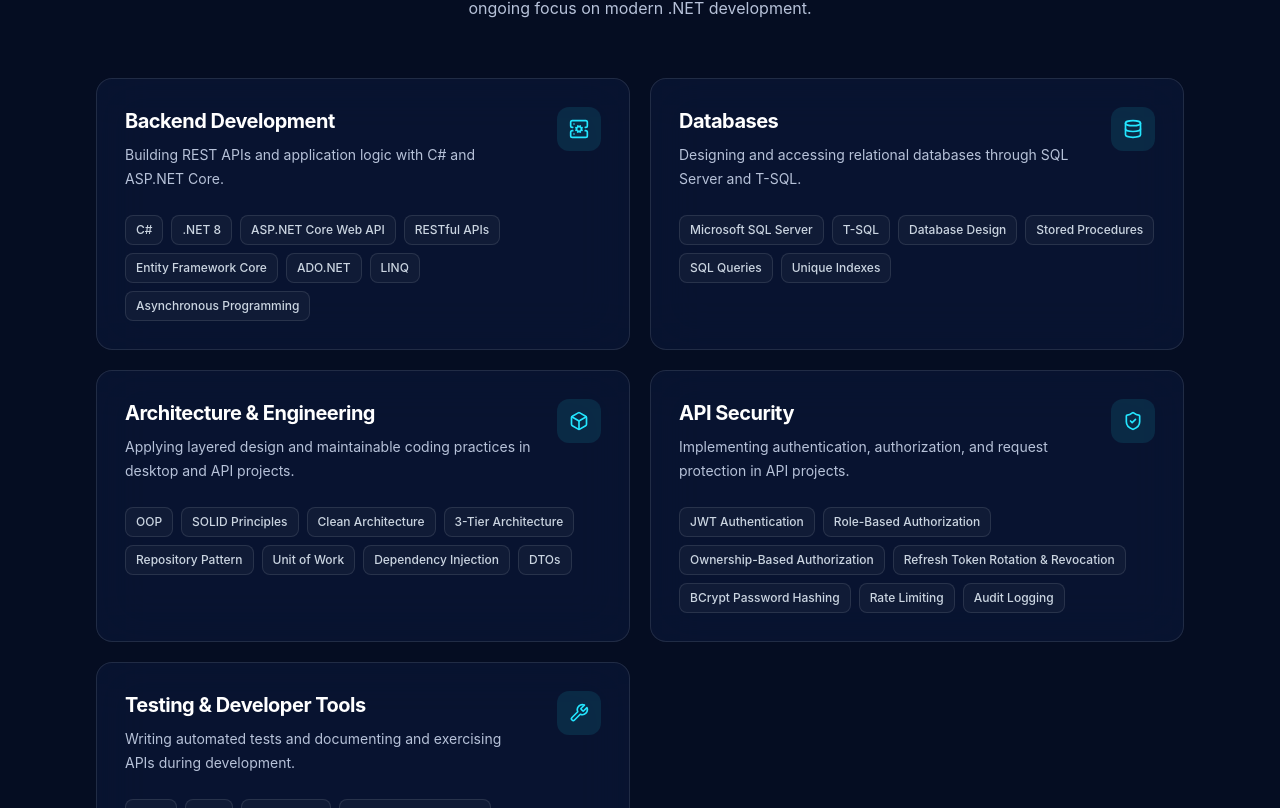
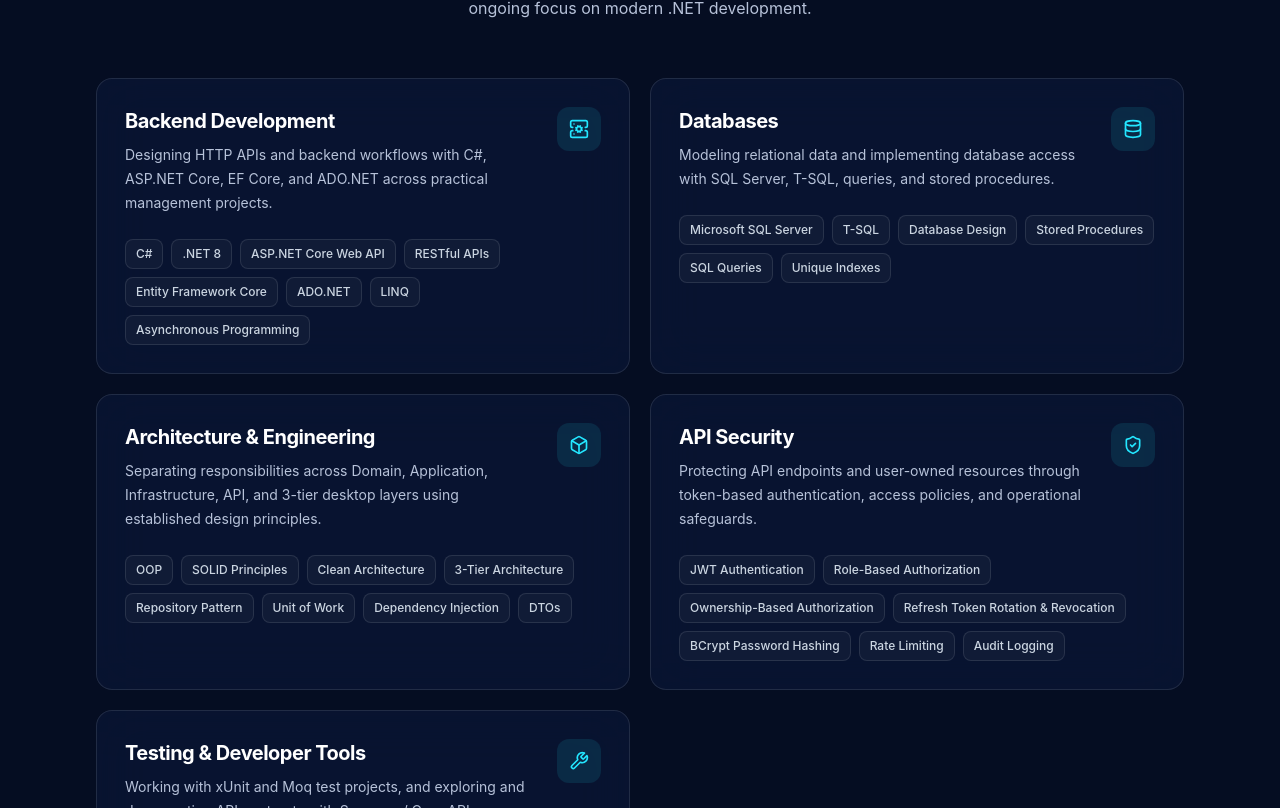
Before and after one commit to Albarafahed/my_website, a Next.js app: page / in a window 1280 px wide. Shown: the part 1852-2660 px from the top of the page. Built offline with nearby package versions, Linux system fonts and the light colour scheme.

Commit message:
Clarify practical backend skill descriptions

```diff
--- a/data/skills.ts
+++ b/data/skills.ts
@@ -10,31 +10,31 @@ export interface SkillGroup {
 export const skillGroups: SkillGroup[] = [
   {
     title: "Backend Development",
-    description: "Building REST APIs and application logic with C# and ASP.NET Core.",
+    description: "Designing HTTP APIs and backend workflows with C#, ASP.NET Core, EF Core, and ADO.NET across practical management projects.",
     icon: ServerCog,
     skills: ["C#", ".NET 8", "ASP.NET Core Web API", "RESTful APIs", "Entity Framework Core", "ADO.NET", "LINQ", "Asynchronous Programming"],
   },
   {
     title: "Databases",
-    description: "Designing and accessing relational databases through SQL Server and T-SQL.",
+    description: "Modeling relational data and implementing database access with SQL Server, T-SQL, queries, and stored procedures.",
     icon: Database,
     skills: ["Microsoft SQL Server", "T-SQL", "Database Design", "Stored Procedures", "SQL Queries", "Unique Indexes"],
   },
   {
     title: "Architecture & Engineering",
-    description: "Applying layered design and maintainable coding practices in desktop and API projects.",
+    description: "Separating responsibilities across Domain, Application, Infrastructure, API, and 3-tier desktop layers using established design principles.",
     icon: Box,
     skills: ["OOP", "SOLID Principles", "Clean Architecture", "3-Tier Architecture", "Repository Pattern", "Unit of Work", "Dependency Injection", "DTOs"],
   },
   {
     title: "API Security",
-    description: "Implementing authentication, authorization, and request protection in API projects.",
+    description: "Protecting API endpoints and user-owned resources through token-based authentication, access policies, and operational safeguards.",
     icon: ShieldCheck,
     skills: ["JWT Authentication", "Role-Based Authorization", "Ownership-Based Authorization", "Refresh Token Rotation & Revocation", "BCrypt Password Hashing", "Rate Limiting", "Audit Logging"],
   },
   {
     title: "Testing & Developer Tools",
-    description: "Writing automated tests and documenting and exercising APIs during development.",
+    description: "Working with xUnit and Moq test projects, and exploring and documenting API contracts with Swagger / OpenAPI.",
     icon: Wrench,
     skills: ["xUnit", "Moq", "Unit Testing", "API Integration Testing", "Swagger UI / OpenAPI", "Git", "GitHub", "Visual Studio"],
   },
```
